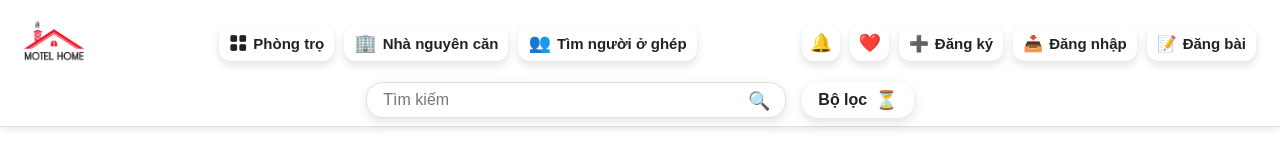
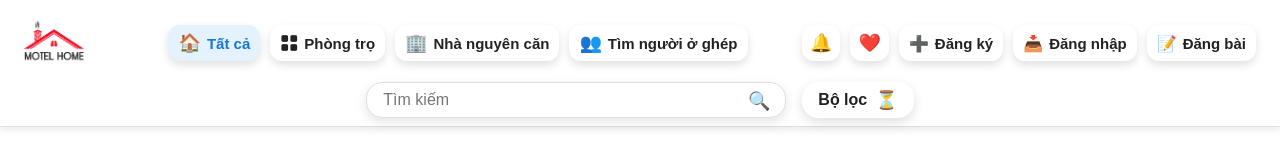
Before and after one commit to thihoai55/CodeWeb, a React (Create React App) app: page / in a window 1280 px wide. Shown: the top 160 px of the page. Built offline with nearby package versions, Linux system fonts and the light colour scheme.

Commit message:
Save local header changes

```diff
--- a/src/TrangChuChuaDangNhap/Header.jsx
+++ b/src/TrangChuChuaDangNhap/Header.jsx
@@ -16,6 +16,37 @@ function Header() {
     district: "Quận Tây Hồ",
     ward: "Tất cả"
   });
+
+  // State để lưu loại bài đăng được chọn
+  const [selectedCategory, setSelectedCategory] = React.useState(() => {
+    // Xác định loại hiện tại dựa trên URL
+    const pathname = window.location.pathname;
+    if (pathname === "/phong-tro") return "Phòng trọ";
+    if (pathname === "/nha-nguyen-can") return "Nhà nguyên căn";
+    if (pathname === "/o-ghep") return "Ở ghép";
+    return "all";
+  });
+
+  // Hàm xử lý khi chọn loại bài đăng
+  const handleCategorySelect = (category) => {
+    setSelectedCategory(category);
+    // Chuyển hướng đến trang tương ứng
+    switch(category) {
+      case "Phòng trọ":
+        navigate("/phong-tro");
+        break;
+      case "Nhà nguyên căn":
+        navigate("/nha-nguyen-can");
+        break;
+      case "Ở ghép":
+        navigate("/o-ghep");
+        break;
+      case "all":
+      default:
+        navigate("/");
+        break;
+    }
+  };
 
   return (
     <>
@@ -59,12 +90,14 @@ function Header() {
             display: "flex",
             gap: 10
           }}>
-            <button style={{
+            <button
+              onClick={() => handleCategorySelect("all")}
+              style={{
                 padding: "0 10px",
                 border: "none",
                 borderRadius: "12px",
-              background: "#fff",
-              color: "#222",
+                background: selectedCategory === "all" ? "#e3f2fd" : "#fff",
+                color: selectedCategory === "all" ? "#1976d2" : "#222",
                 fontSize: "15px",
                 fontWeight: 600,
                 cursor: "pointer",
@@ -78,24 +111,28 @@ function Header() {
                 minWidth: 0
               }}
               onMouseEnter={e => {
+                if (selectedCategory !== "all") {
                   e.target.style.background = "#f5f5f5";
+                }
                 e.target.style.transform = "translateY(-1.5px)";
                 e.target.style.boxShadow = "0 6px 16px rgba(25,118,210,0.10)";
               }}
               onMouseLeave={e => {
-              e.target.style.background = "#fff";
+                e.target.style.background = selectedCategory === "all" ? "#e3f2fd" : "#fff";
                 e.target.style.transform = "translateY(0)";
                 e.target.style.boxShadow = "0 4px 8px rgba(0,0,0,0.12)";
               }}>
-              <i className="bi bi-grid-fill" style={{fontSize: 18, display: 'flex', alignItems: 'center'}}></i>
-              Phòng trọ
+              <span style={{fontSize: 18, display: 'flex', alignItems: 'center'}}>🏠</span>
+              Tất cả
             </button>
-            <button style={{
+            <button
+              onClick={() => handleCategorySelect("Phòng trọ")}
+              style={{
                 padding: "0 10px",
                 border: "none",
                 borderRadius: "12px",
-              background: "#fff",
-              color: "#222",
+                background: selectedCategory === "Phòng trọ" ? "#e3f2fd" : "#fff",
+                color: selectedCategory === "Phòng trọ" ? "#1976d2" : "#222",
                 fontSize: "15px",
                 fontWeight: 600,
                 cursor: "pointer",
@@ -109,24 +146,28 @@ function Header() {
                 minWidth: 0
               }}
               onMouseEnter={e => {
+                if (selectedCategory !== "Phòng trọ") {
                   e.target.style.background = "#f5f5f5";
+                }
                 e.target.style.transform = "translateY(-1.5px)";
                 e.target.style.boxShadow = "0 6px 16px rgba(25,118,210,0.10)";
               }}
               onMouseLeave={e => {
-              e.target.style.background = "#fff";
+                e.target.style.background = selectedCategory === "Phòng trọ" ? "#e3f2fd" : "#fff";
                 e.target.style.transform = "translateY(0)";
                 e.target.style.boxShadow = "0 4px 8px rgba(0,0,0,0.12)";
               }}>
-              <span style={{fontSize: 18, display: 'flex', alignItems: 'center'}}>🏢</span>
-              Nhà nguyên căn
+              <i className="bi bi-grid-fill" style={{fontSize: 18, display: 'flex', alignItems: 'center'}}></i>
+              Phòng trọ
             </button>
-            <button style={{
+            <button
+              onClick={() => handleCategorySelect("Nhà nguyên căn")}
+              style={{
                 padding: "0 10px",
                 border: "none",
                 borderRadius: "12px",
-              background: "#fff",
-              color: "#222",
+                background: selectedCategory === "Nhà nguyên căn" ? "#e3f2fd" : "#fff",
+                color: selectedCategory === "Nhà nguyên căn" ? "#1976d2" : "#222",
                 fontSize: "15px",
                 fontWeight: 600,
                 cursor: "pointer",
@@ -140,12 +181,49 @@ function Header() {
                 minWidth: 0
               }}
               onMouseEnter={e => {
+                if (selectedCategory !== "Nhà nguyên căn") {
                   e.target.style.background = "#f5f5f5";
+                }
                 e.target.style.transform = "translateY(-1.5px)";
                 e.target.style.boxShadow = "0 6px 16px rgba(25,118,210,0.10)";
               }}
               onMouseLeave={e => {
-              e.target.style.background = "#fff";
+                e.target.style.background = selectedCategory === "Nhà nguyên căn" ? "#e3f2fd" : "#fff";
+                e.target.style.transform = "translateY(0)";
+                e.target.style.boxShadow = "0 4px 8px rgba(0,0,0,0.12)";
+              }}>
+              <span style={{fontSize: 18, display: 'flex', alignItems: 'center'}}>🏢</span>
+              Nhà nguyên căn
+            </button>
+            <button
+              onClick={() => handleCategorySelect("Ở ghép")}
+              style={{
+                padding: "0 10px",
+                border: "none",
+                borderRadius: "12px",
+                background: selectedCategory === "Ở ghép" ? "#e3f2fd" : "#fff",
+                color: selectedCategory === "Ở ghép" ? "#1976d2" : "#222",
+                fontSize: "15px",
+                fontWeight: 600,
+                cursor: "pointer",
+                transition: "all 0.2s cubic-bezier(.4,2,.6,1)",
+                boxShadow: "0 4px 8px rgba(0,0,0,0.12)",
+                display: "flex",
+                alignItems: "center",
+                justifyContent: "center",
+                gap: "6px",
+                height: "36px",
+                minWidth: 0
+              }}
+              onMouseEnter={e => {
+                if (selectedCategory !== "Ở ghép") {
+                  e.target.style.background = "#f5f5f5";
+                }
+                e.target.style.transform = "translateY(-1.5px)";
+                e.target.style.boxShadow = "0 6px 16px rgba(25,118,210,0.10)";
+              }}
+              onMouseLeave={e => {
+                e.target.style.background = selectedCategory === "Ở ghép" ? "#e3f2fd" : "#fff";
                 e.target.style.transform = "translateY(0)";
                 e.target.style.boxShadow = "0 4px 8px rgba(0,0,0,0.12)";
               }}>
--- a/src/TrangChuDaDangNhap/Header.jsx
+++ b/src/TrangChuDaDangNhap/Header.jsx
@@ -99,6 +99,37 @@ function Header() {
     ward: "Tất cả"
   });
 
+  // State để lưu loại bài đăng được chọn
+  const [selectedCategory, setSelectedCategory] = React.useState(() => {
+    // Xác định loại hiện tại dựa trên URL
+    const pathname = window.location.pathname;
+    if (pathname === "/phong-tro-da-dang-nhap") return "Phòng trọ";
+    if (pathname === "/nha-nguyen-can-da-dang-nhap") return "Nhà nguyên căn";
+    if (pathname === "/o-ghep-da-dang-nhap") return "Ở ghép";
+    return "all";
+  });
+
+  // Hàm xử lý khi chọn loại bài đăng
+  const handleCategorySelect = (category) => {
+    setSelectedCategory(category);
+    // Chuyển hướng đến trang tương ứng (dùng chung với Chuyentrang)
+    switch(category) {
+      case "Phòng trọ":
+        navigate("/phong-tro-da-dang-nhap");
+        break;
+      case "Nhà nguyên căn":
+        navigate("/nha-nguyen-can-da-dang-nhap");
+        break;
+      case "Ở ghép":
+        navigate("/o-ghep-da-dang-nhap");
+        break;
+      case "all":
+      default:
+        navigate("/trang-chu-da-dang-nhap");
+        break;
+    }
+  };
+
   return (
     <>
 
@@ -142,12 +173,14 @@ function Header() {
             display: "flex",
             gap: 10
           }}>
-            <button style={{
+            <button
+              onClick={() => handleCategorySelect("all")}
+              style={{
                 padding: "0 10px",
                 border: "none",
                 borderRadius: "12px",
-              background: "#fff",
-              color: "#222",
+                background: selectedCategory === "all" ? "#e3f2fd" : "#fff",
+                color: selectedCategory === "all" ? "#1976d2" : "#222",
                 fontSize: "15px",
                 fontWeight: 600,
                 cursor: "pointer",
@@ -161,24 +194,28 @@ function Header() {
                 minWidth: 0
               }}
               onMouseEnter={e => {
+                if (selectedCategory !== "all") {
                   e.target.style.background = "#f5f5f5";
+                }
                 e.target.style.transform = "translateY(-1.5px)";
                 e.target.style.boxShadow = "0 6px 16px rgba(25,118,210,0.10)";
               }}
               onMouseLeave={e => {
-                e.target.style.background = "#fff";
+                e.target.style.background = selectedCategory === "all" ? "#e3f2fd" : "#fff";
                 e.target.style.transform = "translateY(0)";
                 e.target.style.boxShadow = "0 4px 8px rgba(0,0,0,0.12)";
               }}>
-              <span style={{ fontSize: 18, display: 'flex', alignItems: 'center' }}><i class="bi bi-house-door"></i></span>
-              Phòng trọ
+              <span style={{ fontSize: 18, display: 'flex', alignItems: 'center' }}>🏠</span>
+              Tất cả
             </button>
-            <button style={{
+            <button
+              onClick={() => handleCategorySelect("Phòng trọ")}
+              style={{
                 padding: "0 10px",
                 border: "none",
                 borderRadius: "12px",
-              background: "#fff",
-              color: "#222",
+                background: selectedCategory === "Phòng trọ" ? "#e3f2fd" : "#fff",
+                color: selectedCategory === "Phòng trọ" ? "#1976d2" : "#222",
                 fontSize: "15px",
                 fontWeight: 600,
                 cursor: "pointer",
@@ -192,24 +229,28 @@ function Header() {
                 minWidth: 0
               }}
               onMouseEnter={e => {
+                if (selectedCategory !== "Phòng trọ") {
                   e.target.style.background = "#f5f5f5";
+                }
                 e.target.style.transform = "translateY(-1.5px)";
                 e.target.style.boxShadow = "0 6px 16px rgba(25,118,210,0.10)";
               }}
               onMouseLeave={e => {
-                e.target.style.background = "#fff";
+                e.target.style.background = selectedCategory === "Phòng trọ" ? "#e3f2fd" : "#fff";
                 e.target.style.transform = "translateY(0)";
                 e.target.style.boxShadow = "0 4px 8px rgba(0,0,0,0.12)";
               }}>
-              <span style={{ fontSize: 18, display: 'flex', alignItems: 'center' }}><i class="bi bi-houses"></i></span>
-              Nhà nguyên căn
+              <span style={{ fontSize: 18, display: 'flex', alignItems: 'center' }}><i class="bi bi-house-door"></i></span>
+              Phòng trọ
             </button>
-            <button style={{
+            <button
+              onClick={() => handleCategorySelect("Nhà nguyên căn")}
+              style={{
                 padding: "0 10px",
                 border: "none",
                 borderRadius: "12px",
-              background: "#fff",
-              color: "#222",
+                background: selectedCategory === "Nhà nguyên căn" ? "#e3f2fd" : "#fff",
+                color: selectedCategory === "Nhà nguyên căn" ? "#1976d2" : "#222",
                 fontSize: "15px",
                 fontWeight: 600,
                 cursor: "pointer",
@@ -223,12 +264,49 @@ function Header() {
                 minWidth: 0
               }}
               onMouseEnter={e => {
+                if (selectedCategory !== "Nhà nguyên căn") {
                   e.target.style.background = "#f5f5f5";
+                }
                 e.target.style.transform = "translateY(-1.5px)";
                 e.target.style.boxShadow = "0 6px 16px rgba(25,118,210,0.10)";
               }}
               onMouseLeave={e => {
-                e.target.style.background = "#fff";
+                e.target.style.background = selectedCategory === "Nhà nguyên căn" ? "#e3f2fd" : "#fff";
+                e.target.style.transform = "translateY(0)";
+                e.target.style.boxShadow = "0 4px 8px rgba(0,0,0,0.12)";
+              }}>
+              <span style={{ fontSize: 18, display: 'flex', alignItems: 'center' }}><i class="bi bi-houses"></i></span>
+              Nhà nguyên căn
+            </button>
+            <button
+              onClick={() => handleCategorySelect("Ở ghép")}
+              style={{
+                padding: "0 10px",
+                border: "none",
+                borderRadius: "12px",
+                background: selectedCategory === "Ở ghép" ? "#e3f2fd" : "#fff",
+                color: selectedCategory === "Ở ghép" ? "#1976d2" : "#222",
+                fontSize: "15px",
+                fontWeight: 600,
+                cursor: "pointer",
+                transition: "all 0.2s cubic-bezier(.4,2,.6,1)",
+                boxShadow: "0 4px 8px rgba(0,0,0,0.12)",
+                display: "flex",
+                alignItems: "center",
+                justifyContent: "center",
+                gap: "6px",
+                height: "36px",
+                minWidth: 0
+              }}
+              onMouseEnter={e => {
+                if (selectedCategory !== "Ở ghép") {
+                  e.target.style.background = "#f5f5f5";
+                }
+                e.target.style.transform = "translateY(-1.5px)";
+                e.target.style.boxShadow = "0 6px 16px rgba(25,118,210,0.10)";
+              }}
+              onMouseLeave={e => {
+                e.target.style.background = selectedCategory === "Ở ghép" ? "#e3f2fd" : "#fff";
                 e.target.style.transform = "translateY(0)";
                 e.target.style.boxShadow = "0 4px 8px rgba(0,0,0,0.12)";
               }}>
```
Lines whose indentation alone changed are shown as unchanged.
